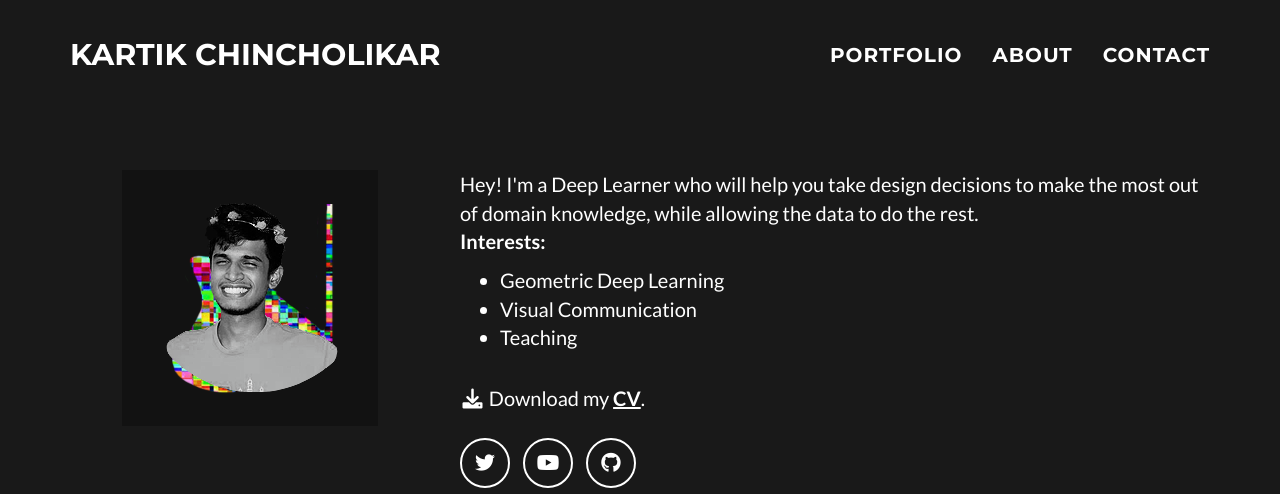
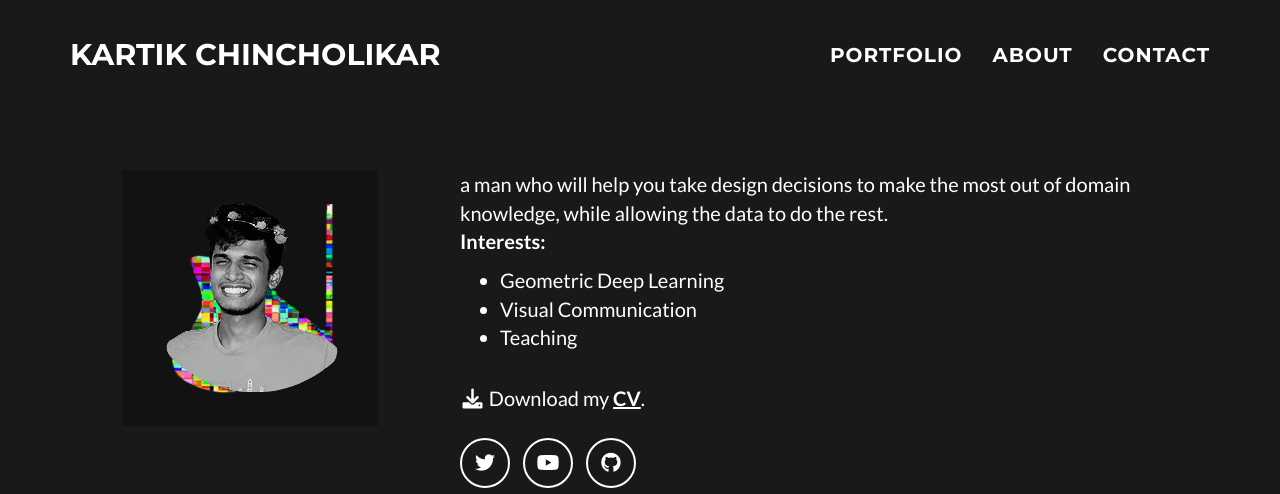
Before and after one commit to kartikchincholikar/kartikchincholikar.github.io, a Jekyll site: the page built from _posts/2014-07-17-Simulations in Statistical Learning Theory.markdown, in a window 1280 px wide and 900 px high, cut to the strip 0-494 px from the top of the window. Built offline with Jekyll 4.4.1, drawn with Linux system fonts in a browser that asks for light colours.

Commit message:
Update header.html

```diff
--- a/_includes/header.html
+++ b/_includes/header.html
@@ -7,7 +7,7 @@
 
       </div>
       <div class="col-lg-8">
-        <p style="text-align:left">Hey! I'm a Deep Learner who will help you take design decisions to make the most out of domain knowledge, while allowing the data to do the rest.<br>
+        <p style="text-align:left">a man who will help you take design decisions to make the most out of domain knowledge, while allowing the data to do the rest.<br>
           <b>Interests:</b><br>
           <ul>
             <li>Geometric Deep Learning</li>
```
